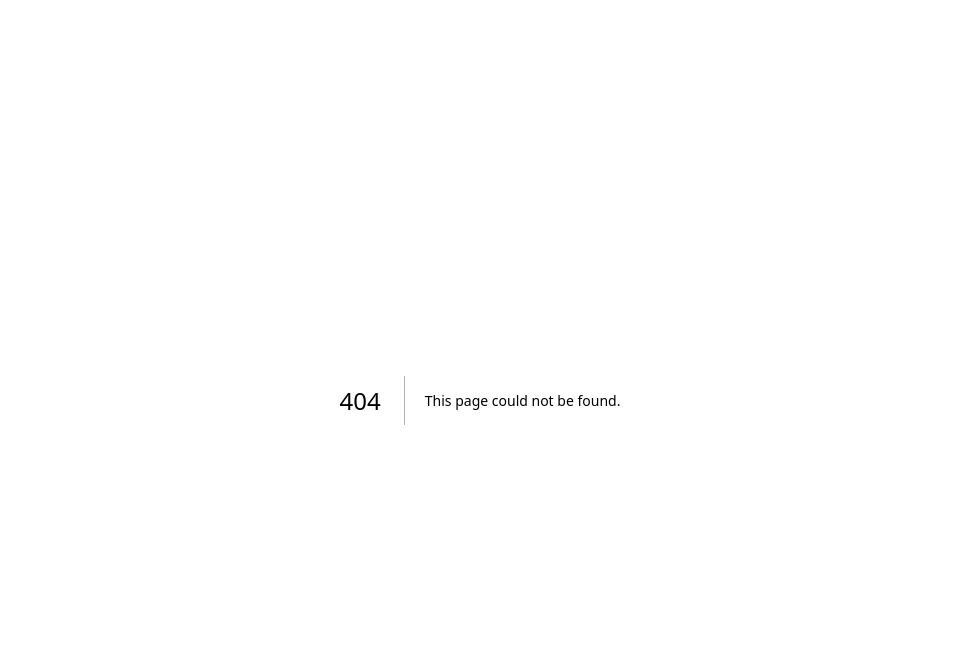
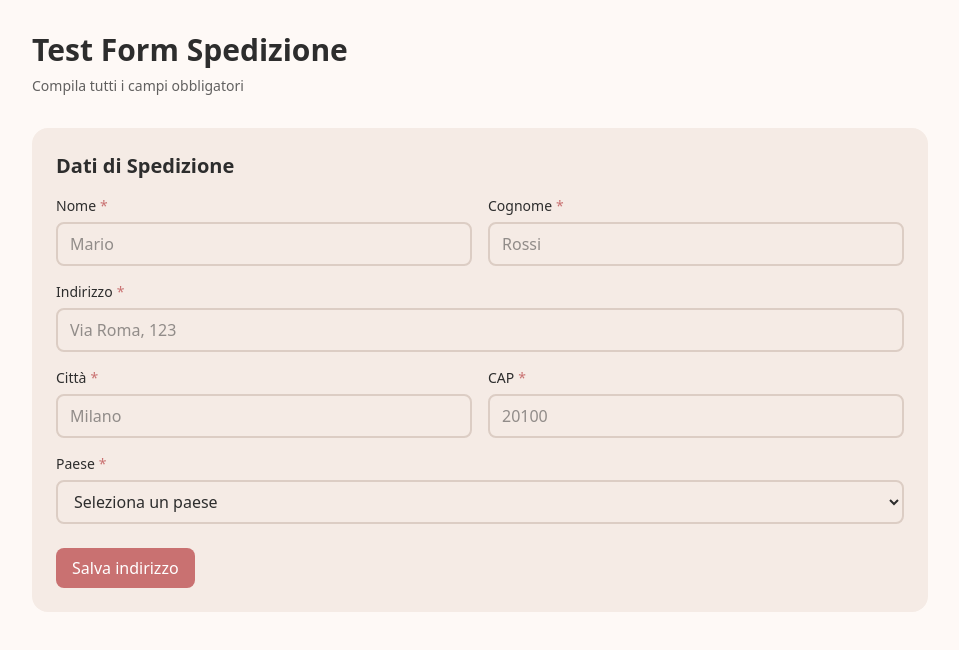
Before and after one commit to elisagiorgi/my-photobook, a Next.js app in the folder myphotobook/: page /test-shipping in a window 1280 px wide. Before the commit this address had no page. Shown: the top 650 px of the page, without its empty margins (160-1119 px from the left). Built offline with nearby package versions, Linux system fonts and the light colour scheme.

Commit message:
feat: implement ShippingForm component with validation and test page

```diff
--- /dev/null
+++ b/myphotobook/app/components/molecules/ShippingForm.tsx
@@ -0,0 +1,168 @@
+"use client";
+
+import { useForm } from "react-hook-form";
+import { zodResolver } from "@hookform/resolvers/zod";
+import { Button } from "@/components/atoms/Button";
+import { Input } from "@/components/atoms/Input";
+import { Label } from "@/components/atoms/Label";
+import {
+  shippingFormSchema,
+  type ShippingFormData,
+} from "@/app/lib/validations";
+import { COUNTRY_OPTIONS } from "@/app/types/photobook";
+
+interface ShippingFormProps {
+  onSave: (data: ShippingFormData) => void;
+  disabled?: boolean;
+}
+
+export function ShippingForm({ onSave, disabled = false }: ShippingFormProps) {
+  const {
+    register,
+    handleSubmit,
+    formState: { errors, isSubmitting },
+  } = useForm<ShippingFormData>({
+    resolver: zodResolver(shippingFormSchema),
+  });
+
+  const onSubmit = (data: ShippingFormData) => {
+    onSave(data);
+  };
+
+  return (
+    <form onSubmit={handleSubmit(onSubmit)} className="space-y-4">
+      <div className="grid grid-cols-1 md:grid-cols-2 gap-4">
+        <div>
+          <Label htmlFor="firstName" required>
+            Nome
+          </Label>
+          <Input
+            id="firstName"
+            {...register("firstName")}
+            error={!!errors.firstName}
+            disabled={disabled}
+            placeholder="Mario"
+          />
+          {errors.firstName && (
+            <p className="text-sm mt-1" style={{ color: "var(--error)" }}>
+              {errors.firstName.message}
+            </p>
+          )}
+        </div>
+
+        <div>
+          <Label htmlFor="lastName" required>
+            Cognome
+          </Label>
+          <Input
+            id="lastName"
+            {...register("lastName")}
+            error={!!errors.lastName}
+            disabled={disabled}
+            placeholder="Rossi"
+          />
+          {errors.lastName && (
+            <p className="text-sm mt-1" style={{ color: "var(--error)" }}>
+              {errors.lastName.message}
+            </p>
+          )}
+        </div>
+      </div>
+
+      <div>
+        <Label htmlFor="address" required>
+          Indirizzo
+        </Label>
+        <Input
+          id="address"
+          {...register("address")}
+          error={!!errors.address}
+          disabled={disabled}
+          placeholder="Via Roma, 123"
+        />
+        {errors.address && (
+          <p className="text-sm mt-1" style={{ color: "var(--error)" }}>
+            {errors.address.message}
+          </p>
+        )}
+      </div>
+
+      <div className="grid grid-cols-1 md:grid-cols-2 gap-4">
+        <div>
+          <Label htmlFor="city" required>
+            Città
+          </Label>
+          <Input
+            id="city"
+            {...register("city")}
+            error={!!errors.city}
+            disabled={disabled}
+            placeholder="Milano"
+          />
+          {errors.city && (
+            <p className="text-sm mt-1" style={{ color: "var(--error)" }}>
+              {errors.city.message}
+            </p>
+          )}
+        </div>
+
+        <div>
+          <Label htmlFor="postalCode" required>
+            CAP
+          </Label>
+          <Input
+            id="postalCode"
+            {...register("postalCode")}
+            error={!!errors.postalCode}
+            disabled={disabled}
+            placeholder="20100"
+            maxLength={5}
+          />
+          {errors.postalCode && (
+            <p className="text-sm mt-1" style={{ color: "var(--error)" }}>
+              {errors.postalCode.message}
+            </p>
+          )}
+        </div>
+      </div>
+
+      <div>
+        <Label htmlFor="country" required>
+          Paese
+        </Label>
+        <select
+          id="country"
+          {...register("country")}
+          disabled={disabled}
+          className="w-full px-3 py-2 rounded-lg border-2 transition-colors focus:outline-none focus:ring-2 focus:ring-offset-1 disabled:opacity-50 disabled:cursor-not-allowed"
+          style={{
+            backgroundColor: "var(--disabled)",
+            borderColor: errors.country ? "var(--error)" : "var(--border)",
+            color: "var(--text)",
+          }}
+        >
+          <option value="">Seleziona un paese</option>
+          {COUNTRY_OPTIONS.map((option) => (
+            <option key={option.value} value={option.value}>
+              {option.label}
+            </option>
+          ))}
+        </select>
+        {errors.country && (
+          <p className="text-sm mt-1" style={{ color: "var(--error)" }}>
+            {errors.country.message}
+          </p>
+        )}
+      </div>
+      <div className="pt-2">
+        <Button
+          type="submit"
+          variant="primary"
+          disabled={disabled || isSubmitting}
+        >
+          {isSubmitting ? "Salvataggio..." : "Salva indirizzo"}
+        </Button>
+      </div>
+    </form>
+  );
+}
--- a/myphotobook/app/components/molecules/index.ts
+++ b/myphotobook/app/components/molecules/index.ts
@@ -1 +1,2 @@
 //molecules
+export { ShippingForm } from "./ShippingForm";
--- /dev/null
+++ b/myphotobook/app/lib/validations.ts
@@ -0,0 +1,15 @@
+import { z } from "zod";
+
+export const shippingFormSchema = z.object({
+  firstName: z.string().min(1, "Nome obbligatorio"),
+  lastName: z.string().min(1, "Cognome obbligatorio"),
+  address: z.string().min(1, "Indirizzo obbligatorio"),
+  city: z.string().min(1, "Città obbligatoria"),
+  postalCode: z
+    .string()
+    .min(1, "CAP obbligatorio")
+    .regex(/^\d{5}$/, "CAP deve essere di 5 cifre"),
+  country: z.string().min(1, "Paese obbligatorio"),
+});
+
+export type ShippingFormData = z.infer<typeof shippingFormSchema>;
--- /dev/null
+++ b/myphotobook/app/test-shipping/page.tsx
@@ -0,0 +1,55 @@
+"use client";
+
+import { useState } from "react";
+import { ShippingForm } from "@/components/molecules/ShippingForm";
+import type { ShippingFormData } from "@/app/lib/validations";
+
+export default function TestShippingPage() {
+  const [savedData, setSavedData] = useState<ShippingFormData | null>(null);
+  const [isSaved, setIsSaved] = useState(false);
+
+  const handleSave = (data: ShippingFormData) => {
+    setSavedData(data);
+    setIsSaved(true);
+    console.log("Dati spedizione salvati:", data);
+  };
+
+  return (
+    <div
+      className="min-h-screen p-4 md:p-8"
+      style={{
+        backgroundColor: "var(--background)",
+        color: "var(--text)",
+      }}
+    >
+      <div className="max-w-4xl mx-auto">
+        <header className="mb-8">
+          <h1 className="text-3xl font-bold mb-2">Test Form Spedizione</h1>
+          <p className="text-sm opacity-75">
+            Compila tutti i campi obbligatori
+          </p>
+        </header>
+
+        <div
+          className="rounded-2xl p-6 mb-6"
+          style={{ backgroundColor: "var(--disabled)" }}
+        >
+          <h2 className="text-xl font-semibold mb-4">Dati di Spedizione</h2>
+          <ShippingForm onSave={handleSave} disabled={isSaved} />
+        </div>
+
+        {savedData && (
+          <div
+            className="rounded-2xl p-6"
+            style={{
+              backgroundColor: "var(--success)",
+              color: "var(--success-foreground)",
+            }}
+          >
+            <h3 className="text-lg font-semibold mb-3">✓ Dati salvati</h3>
+          </div>
+        )}
+      </div>
+    </div>
+  );
+}
--- /dev/null
+++ b/myphotobook/app/types/photobook.ts
@@ -0,0 +1,13 @@
+export interface ShippingData {
+  firstName: string;
+  lastName: string;
+  address: string;
+  city: string;
+  postalCode: string;
+  country: string;
+}
+export const COUNTRY_OPTIONS = [
+  { value: "IT", label: "Italia" },
+  { value: "FR", label: "Francia" },
+  { value: "DE", label: "Germania" },
+] as const;
```
